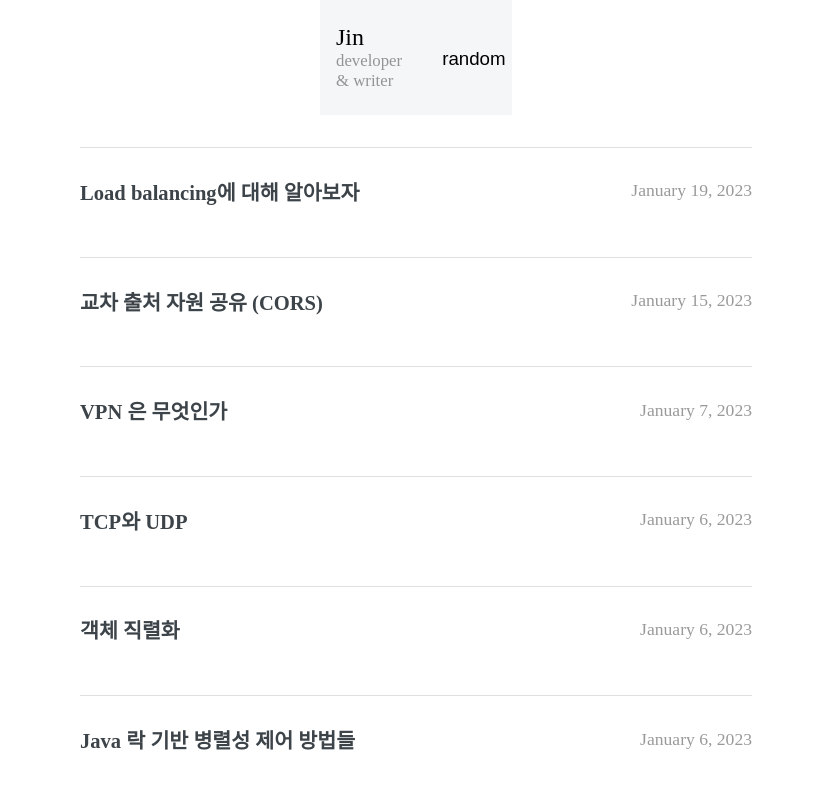
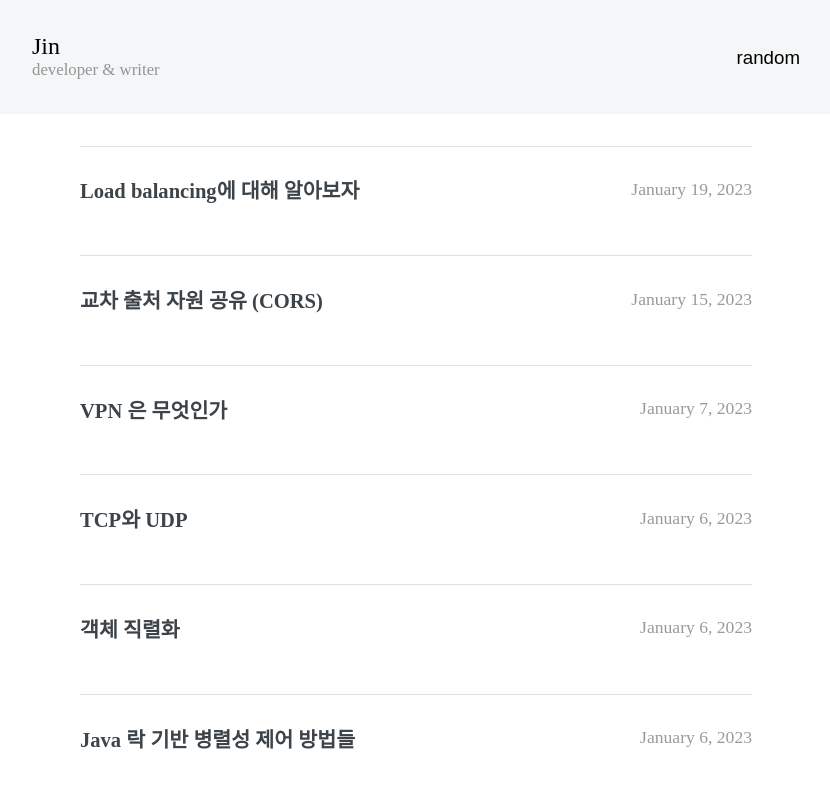
Before and after one commit to gringrape/gringrape.github.io, a Gatsby site: page / in a window 1280 px wide. Shown: the top 800 px of the page, without its empty margins (224-1054 px from the left). Built offline with nearby package versions, Linux system fonts and the light colour scheme; Gatsby itself is replaced by a stand-in of ours; some packages are replaced by stand-ins of ours.

Commit message:
헤더 스타일 quick fix

```diff
--- a/src/components/Header.jsx
+++ b/src/components/Header.jsx
@@ -5,7 +5,7 @@ import styled from 'styled-components';
 import Navigation from './Navigation';
 
 const Container = styled.header`
-  margin-inline: calc((100vw - 100%) / 2);
+  margin-inline: calc((100% - 100vw) / 2);
   background: #F5F6F7;
 `;
 
```
